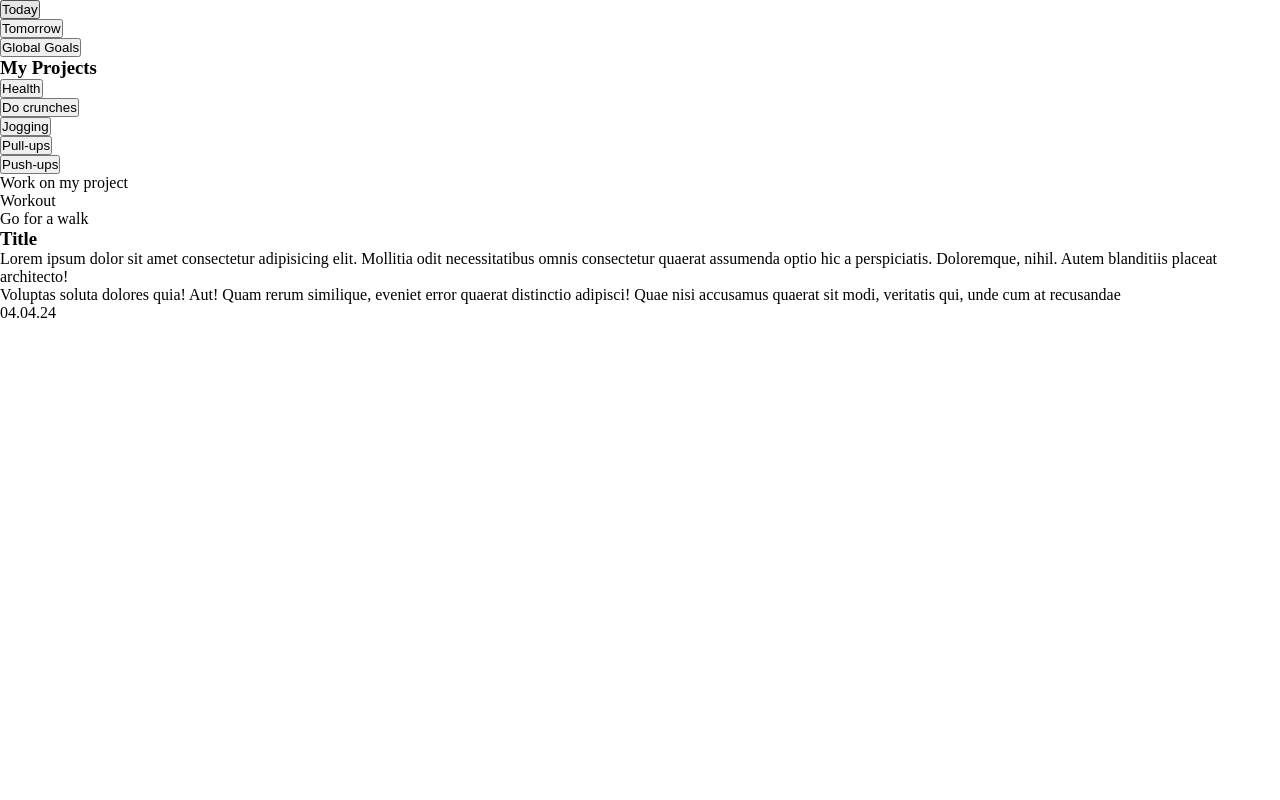
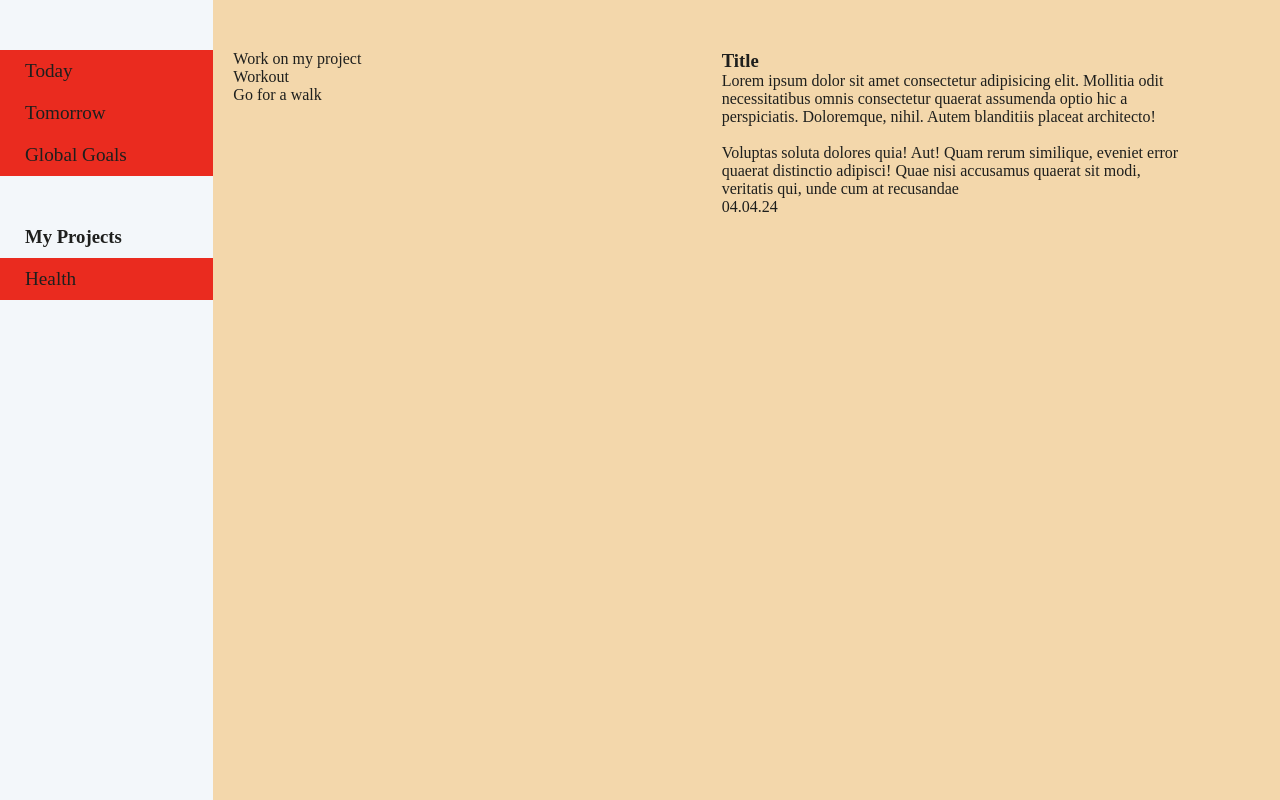
Before and after one commit to DenVIII/todoos, a plain HTML site: page index.html in a window 1280 px wide. Drawn offline with Linux system fonts and the light colour scheme.

Commit message:
Add basic styling for #content and navbar

```diff
--- a/index.html
+++ b/index.html
@@ -6,26 +6,18 @@
     <link rel="stylesheet" href="styles.css">
   </head>
   <body>
-    <nav id="#sidebar">
-      <ul id="#default-projects">
-        <li><button>Today</button></li>
-        <li><button>Tomorrow</button></li>
-        <li><button>Global Goals</button></li>
+    <nav class="sidebar">
+      <ul class="default-projects">
+        <li>Today</li>
+        <li>Tomorrow</li>
+        <li>Global Goals</li>
       </ul>
-      <ul id="#user-projects">
+      <ul class="user-projects">
         <h3>My Projects</h3>
-        <li>
-          <h4><button>Health</button></h4>
-          <ul>
-            <li><button>Do crunches</button></li>
-            <li><button>Jogging</button></li>
-            <li><button>Pull-ups</button></li>
-            <li><button>Push-ups</button></li>
-          </ul>
-        </li>
+        <li>Health</li>
       </ul>
     </nav>
-    <main id="#content">
+    <main id="content">
       <div class="task-list">
         <div class="task">Work on my project</div>
         <div class="task">Workout</div>
@@ -37,6 +29,7 @@
           Mollitia odit necessitatibus omnis consectetur quaerat assumenda optio hic a perspiciatis.
           Doloremque, nihil. Autem blanditiis placeat architecto!
         </p>
+        <br>
         <p>
           Voluptas soluta dolores quia! Aut! Quam rerum similique, eveniet error quaerat distinctio adipisci!
           Quae nisi accusamus quaerat sit modi, veritatis qui, unde cum at recusandae
--- a/styles.css
+++ b/styles.css
@@ -1,3 +1,11 @@
+:root {
+    --main-color: #f3f7fa;
+    --background-color: #f3d7ab;
+    --text-color: #1e1f1d;
+    --secondary-color: #392F5A;
+    --accent-color: #EA2B1F;
+}
+
 *, ::after, ::before {
     box-sizing: border-box;
     border-collapse: collapse;
@@ -6,4 +14,47 @@
     padding: 0;
     -webkit-transition: 0.2s;
     transition: 0.2s;
+    list-style: none;
 }
+
+body {
+    display: grid;
+    grid-template-columns: 1fr 5fr;
+    grid-template-rows: 1fr;
+    height: 100vh;
+}
+
+.sidebar {
+    background-color: var(--main-color);
+    height: 100%;
+    width: 100%;
+    padding-top: 50px;
+}
+
+.sidebar li {
+    background-color: var(--accent-color);
+    border: none;
+    width: 100%;
+    text-align: start;
+    font-size: 1.2rem;
+}
+
+ul > * {
+    padding: 10px 25px;
+}
+
+.user-project-list > li {
+    padding: 10px 0;
+}
+
+.default-projects {
+    margin-bottom: 40px;
+}
+
+#content {
+    background-color: var(--background-color);
+    display: grid;
+    grid-template-columns: 1fr 1fr;
+    padding: 50px 100px 0 20px;
+    gap: 30px;
+}
```
